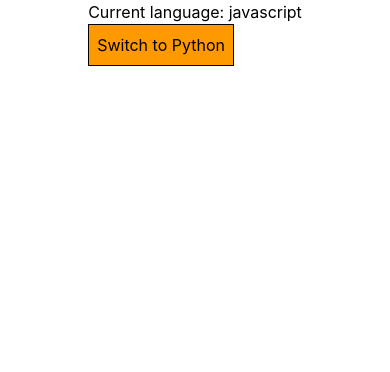
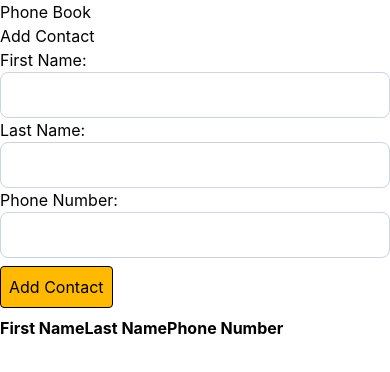
Before and after one commit to divyaranjan10/Machine-Coding-React, a React (Vite) app: page / in a window 390 px wide. Shown: the top 372 px of the page. Built offline with nearby package versions, Linux system fonts and the light colour scheme.

Commit message:
phone book machine coding

```diff
--- a/src/App.jsx
+++ b/src/App.jsx
@@ -20,6 +20,7 @@
 import LinkedinProfile from "./components/linkedin-profile/LinkedinProfile";
 import DataTable from "./components/data-table/DataTable";
 import LanguageToggle from "./components/language-toggle/LanguageToggle";
+import ContactPage from "./components/phone-book/ContactPage";
 
 const LIST = Array.from({ length: 10000 }, (_, index) => index + 1);
 
@@ -46,7 +47,8 @@
       {/* <LoginPage /> */}
       {/* <LinkedinProfile /> */}
       {/* <DataTable /> */}
-      <LanguageToggle />
+      {/* <LanguageToggle /> */}
+      <ContactPage />
     </div>
   );
 }
--- /dev/null
+++ b/src/components/phone-book/ContactForm.jsx
@@ -0,0 +1,64 @@
+const ContactForm = ({ contactDetails, setContactDetails, handleSubmit }) => {
+  return (
+    <div>
+      <div>Phone Book</div>
+      <div>Add Contact</div>
+
+      <form onSubmit={handleSubmit}>
+        <label htmlFor="first-name">
+          First Name:
+          <input
+            type="text"
+            id="first-name"
+            value={contactDetails.firstName}
+            onChange={(e) =>
+              setContactDetails((prev) => ({
+                ...prev,
+                firstName: e.target.value,
+              }))
+            }
+          />
+        </label>
+
+        <label htmlFor="last-name">
+          Last Name:
+          <input
+            type="text"
+            id="last-name"
+            value={contactDetails.lastName}
+            onChange={(e) =>
+              setContactDetails((prev) => ({
+                ...prev,
+                lastName: e.target.value,
+              }))
+            }
+          />
+        </label>
+
+        <label htmlFor="phone-number">
+          Phone Number:
+          <input
+            type="number"
+            id="tel"
+            value={contactDetails.phone}
+            onChange={(e) =>
+              setContactDetails((prev) => ({
+                ...prev,
+                phone: e.target.value,
+              }))
+            }
+          />
+        </label>
+
+        <button
+          className="bg-amber-400 p-2 border rounded-sm my-2"
+          type="submit"
+        >
+          Add Contact
+        </button>
+      </form>
+    </div>
+  );
+};
+
+export default ContactForm;
--- /dev/null
+++ b/src/components/phone-book/ContactPage.jsx
@@ -0,0 +1,39 @@
+import ContactForm from "./ContactForm";
+import ContactTable from "./ContactTable";
+import { useState } from "react";
+
+const ContactPage = () => {
+  const [contactDetails, setContactDetails] = useState({
+    firstName: "",
+    lastName: "",
+    phone: "",
+  });
+
+  const [contacts, setContacts] = useState([]);
+
+  const handleSubmit = (e) => {
+    e.preventDefault();
+
+    setContacts((prev) => [...prev, { ...contactDetails, id: Date.now() }]);
+
+    setContactDetails({
+      firstName: "",
+      lastName: "",
+      phone: "",
+    });
+  };
+
+  return (
+    <>
+      <ContactForm
+        contactDetails={contactDetails}
+        setContactDetails={setContactDetails}
+        handleSubmit={handleSubmit}
+      />
+
+      <ContactTable contacts={contacts} />
+    </>
+  );
+};
+
+export default ContactPage;
--- /dev/null
+++ b/src/components/phone-book/ContactTable.jsx
@@ -0,0 +1,31 @@
+const ContactTable = ({ contacts }) => {
+  const sortedContacts = [...contacts].sort((a, b) =>
+    a.lastName.localeCompare(b.lastName, undefined, {
+      sensitivity: "base",
+    }),
+  );
+
+  return (
+    <table>
+      <thead>
+        <tr>
+          <th>First Name</th>
+          <th>Last Name</th>
+          <th>Phone Number</th>
+        </tr>
+      </thead>
+
+      <tbody>
+        {sortedContacts.map((tdata) => (
+          <tr key={tdata.id}>
+            <td>{tdata.firstName}</td>
+            <td>{tdata.lastName}</td>
+            <td>{tdata.phone}</td>
+          </tr>
+        ))}
+      </tbody>
+    </table>
+  );
+};
+
+export default ContactTable;
```
